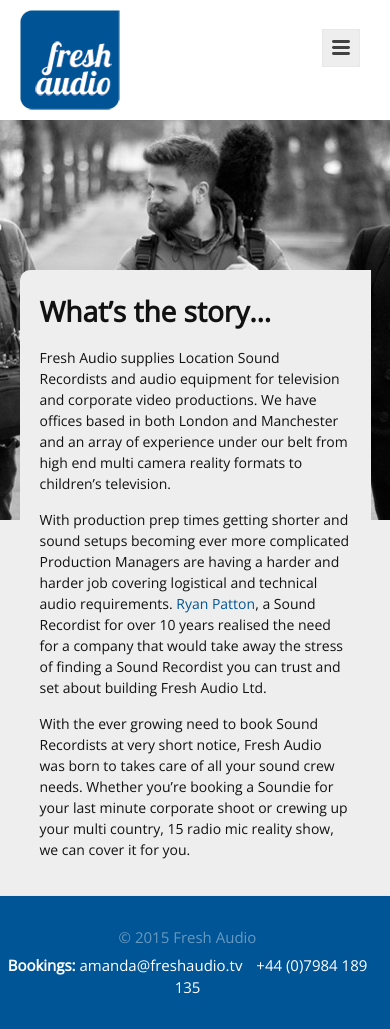
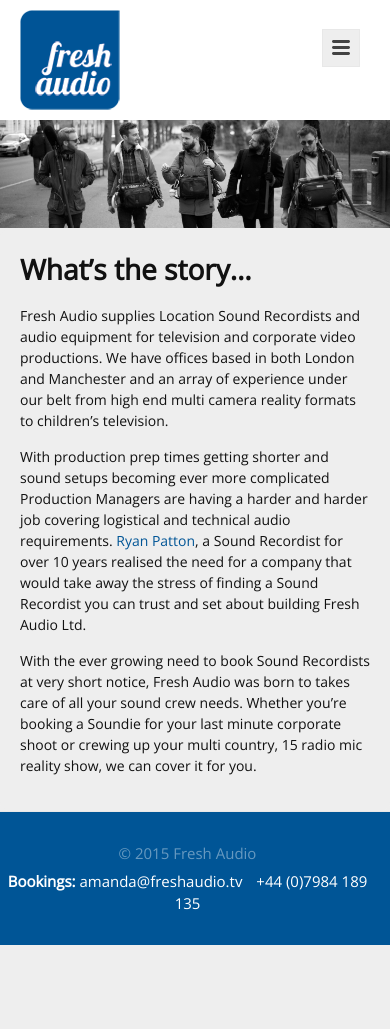
Before and after one commit to freshaudio/fresh-audio, a Jekyll site: the page built from about.md, in a window 390 px wide. Built offline with Jekyll 4.4.1, drawn with Linux system fonts in a browser that asks for light colours; after the commit the page ends 945 px from its top, so only the background shows below that.

Commit message:
Mobile view altered for homepage and about

```diff
--- a/_layouts/about.html
+++ b/_layouts/about.html
@@ -7,12 +7,9 @@
 
     {% include header.html %}
 
-    <div class="page-content about page-wallpaper">
+    <div class="page-content about">
       <div class="wrapper">
-
-        <header class="post-header">
-          <!-- <h1>What's the story...</h1> -->
-        </header>
+        <img class="mob-hack" style="display: none" src="{{site.url}}/assets/bg-about.jpg" />
 
         <div class="page-wallpaper-content">
           {{ content }}
--- a/_layouts/homepage.html
+++ b/_layouts/homepage.html
@@ -38,6 +38,7 @@
       </ul>
 
           <div class="homepage-content__strapline">
+            <img class="mob-hack" style="display: none;" src="{{site.url}}/assets/carousel/13-400.jpg" />
             <h1>Providing <b>Location Sound Recordists</b> to the <b>TV</b> and <b>digital industries</b>
           </div>
 
--- a/_sass/_fresh.sass
+++ b/_sass/_fresh.sass
@@ -77,12 +77,29 @@
       padding: 0 0 50px
       text-indent: -999px
 
+
+
+
 .about
-  background: top no-repeat url('../assets/bg-about.jpg')
-  .post-header
-    padding: 0 0 290px
-    @include media-query($on-palm)
-      padding: 0 0 100px
+  @media only screen and (max-width : 800px)
+    .mob-hack
+      display: block !important
+    .wrapper
+      max-width: 100%
+
+  @media only screen and (min-width : 800px)
+    background: top no-repeat url('../assets/bg-about.jpg')
+    .wrapper
+      padding-top: 300px
+
+    // .post-header
+    //   padding: 0 0 290px
+    //   @include media-query($on-palm)
+    //     padding: 0 0 100px
+
+
+
+
 .page-wallpaper
   // padding-top: 100px
   // position: relative
@@ -110,11 +127,7 @@
   img
     width: 100%
     background-size: contain
-  @media only screen and (max-width : 640px)
-    background-image: url('../assets/carousel/13-400.jpg')
-    background-position: top center
-    background-size: cover
-    height: 200px
+  @media only screen and (max-width : 500px)
     .bx-viewport
       display: none
 
@@ -332,10 +345,14 @@
     display: block
     width: 0
 
+.homepage-cols__content
+  @media only screen and (max-width : 400px)
+    font-size: 13px
 
 .homepage-cols__title
   @media only screen and (max-width : 400px)
     display: none
+    padding-bottom: 10px
   background-color: $fresh-blue
   color: white
   padding: 4px 10px
@@ -346,29 +363,36 @@
   color: rgba(255,255,255,.4)
 
 .homepage-content__strapline
-  @media only screen and (max-width : 400px)
-    display: none
   @include fresh-borders(10px)
-  padding: 10px 10%
   color: $fresh-blue
   font-family: "Lobster", sans-serif
   text-align: center
-  margin-bottom: -30px
+  background-color: white
+  margin-bottom: -20px
+  position: relative
+  bottom: 20px
   h1
-    font-size: 20px
-    position: relative
-    margin-bottom: 10px
-    @media only screen and (min-width : 540px)
-      margin-bottom: 0
-      font-size: 28px
-      background-color: white
-      bottom: 30px
-      @include fresh-borders(15px)
-      padding: 10px
-  b
-    font-size: 32px
-    @media only screen and (min-width : 680px)
-      font-size: 40px
+    width: 90%
+    margin-left: 5%
+    margin-right: 5%
+    margin-bottom: 0
+    padding: 10px 10%
+  @media only screen and (max-width : 400px)
+    .mob-hack
+      margin-bottom: 10px
+    h1
+      display: none
+  @media only screen and (max-width : 500px)
+    bottom: 0
+    .mob-hack
+      display: block !important
+    h1
+      width: 100%
+      margin: 0
+  @media only screen and (min-width : 500px)
+    width: 90%
+    margin-left: 5%
+    margin-right: 5%
 
 .homepage-cols__tweets
   word-wrap: break-word
```
